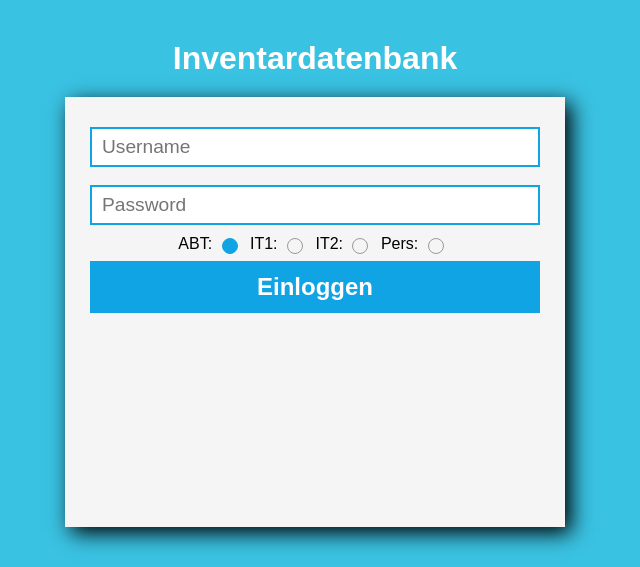
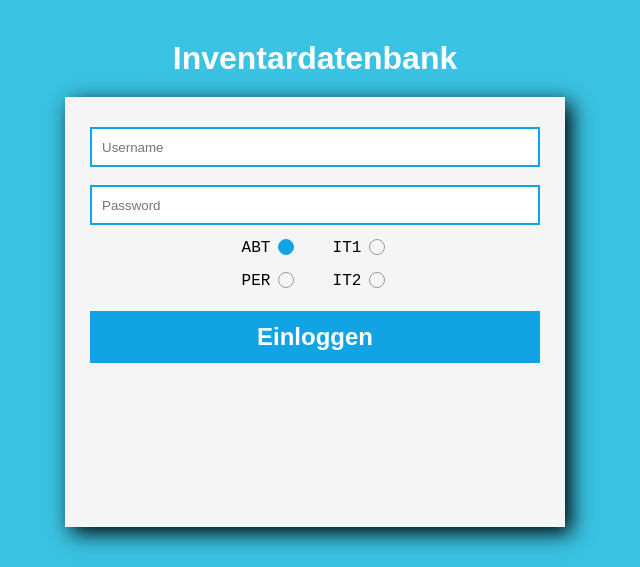
Before and after one commit to mft14/inventar, a PHP site: page /login.php in a window 1280 px wide. Shown: the top 567 px of the page, without its empty margins (325-965 px from the left). Run offline with PHP 8.4, Linux system fonts and the light colour scheme.

Commit message:
Logo geändert zu einem Vektor Logo

```diff
--- a/abteilungsleiter/index.php
+++ b/abteilungsleiter/index.php
@@ -13,7 +13,7 @@
 	<script src="https://ajax.googleapis.com/ajax/libs/jquery/3.6.0/jquery.min.js"></script>
 	<link rel="stylesheet" type="text/css" href="leitung.css">
     <link rel="stylesheet" href="../src/main.css" type="text/css">
-    <link rel="shortcut icon" href="../src/inventarlogo.png">
+    <link rel="shortcut icon" href="../src/inventarlogo.svg">
 </head>
 <body>
     <?php include '../infoleiste.php'; ?>
--- a/it1/index.php
+++ b/it1/index.php
@@ -12,7 +12,7 @@
 <meta charset="utf-8">
   <title>Asset-Management</title>
   <link rel="stylesheet" href="../src/main.css" type="text/css">
-  <link rel="shortcut icon" href="../src/inventarlogo.png">
+  <link rel="shortcut icon" href="../src/inventarlogo.svg">
   <link rel="stylesheet" href="itab2.css"> <!-- Verweis auf die CSS-Datei -->
   <script src="https://ajax.googleapis.com/ajax/libs/jquery/3.6.0/jquery.min.js"></script>
   <script src="itab.js"></script>
--- a/it2/index.php
+++ b/it2/index.php
@@ -16,7 +16,7 @@
 	<script src="https://ajax.googleapis.com/ajax/libs/jquery/3.6.0/jquery.min.js"></script>
 	<script src="einkauf.js"></script> <!-- Verweis auf die JavaScript-Datei -->
     <link rel="stylesheet" href="../src/main.css" type="text/css">
-    <link rel="shortcut icon" href="../src/inventarlogo.png">
+    <link rel="shortcut icon" href="../src/inventarlogo.svg">
 </head>
 <body onload="populateDropdown();populateDropdownRaum()">
     <?php include '../infoleiste.php'; ?>
--- a/login.php
+++ b/login.php
@@ -1,6 +1,7 @@
 <html>
 <body class="bluebackground">
 <link rel="stylesheet" type="text/css" href="src/main.css">
+<link rel="shortcut icon" href="src/inventarlogo.svg">
 
     <h1 style="margin: 10px 0px 20px 0px;" class="center fontwhite">Inventardatenbank</h1>
     <div class="loginbox">
@@ -11,20 +12,27 @@
             <div><input type="password" class="textbox" id="password" name="password" placeholder="Password"/></div>
 
         <div class="radiobox">
-            <label for="abt">ABT:</label>
-            <input class="radio" type="radio" id="abt" name="role" value="abt" checked>
 
-            <label for="it">IT1:</label>
-            <input class="radio" type="radio" id="it1" name="role" value="it1">
-
-            <label for="it2">IT2:</label>
-            <input class="radio" type="radio" id="it2" name="role" value="it2">
-
-            <label for="pers">Pers:</label>
-            <input class="radio" type="radio" id="pers" name="role" value="pers">
+<table class="radiotable">
+    <tr>
+        <td><label for="abt">ABT</label></td>
+        <td><input class="radio" type="radio" id="abt" name="role" value="abt" checked></td>
+        <td class="placeholderradio"></td>
+        <td><label for="it">IT1</label></td>
+        <td><input class="radio" type="radio" id="it1" name="role" value="it1"></td>
+    </tr>
+    <tr>
+        <td><label for="pers">PER</label></td>
+        <td><input class="radio" type="radio" id="pers" name="role" value="pers"></td>
+        <td class="placeholderradio"></td>
+        <td><label for="it2">IT2</label></td>
+        <td><input class="radio" type="radio" id="it2" name="role" value="it2"></td>
+    </tr>
+</table>
 
             <div> <input type="submit" class="loginbutton" value="Einloggen" name="submit" id="submit" /> </div>
         </div>
+
 
 <?php
 session_start();
--- a/personal/index.php
+++ b/personal/index.php
@@ -14,7 +14,7 @@ exit();
         <meta name="viewport" content="width=device-width, initial-scale=1.0">
         <title>Personalverwaltung</title>
         <link rel="stylesheet" href="../src/main.css" type="text/css">
-        <link rel="shortcut icon" href="../src/inventarlogo.png">
+        <link rel="shortcut icon" href="../src/inventarlogo.svg">
         <link rel="stylesheet" href="personal.css" type="text/css">
     </head>
     <body>
--- a/src/main.css
+++ b/src/main.css
@@ -10,6 +10,22 @@ body {
     font-family: Arial, Helvetica, sans-serif;
 }
 
+.radiotable {
+    border-collapse: collapse;
+    border-spacing: 0;
+    /* border: 1px solid black; */
+    width: 30%;
+    height: auto;
+    margin: auto;
+    margin-bottom: 10px;
+    padding: 10px;
+}
+.radiotable tr td {
+    /* border: 1px solid black; */
+    vertical-align: middle;
+    text-align: center;
+}
+
 .center {
     text-align: center;
     margin: auto;
@@ -19,26 +35,25 @@ body {
     color: red;
     font-weight: bolder;
     text-align: center;
-    margin-top: 100px;
-
+    margin-top: 140px;
 }
 
 label {
     display: inline;
     margin-top: 0px;
     font-size: x-large;
-    font-family: Arial, Helvetica, sans-serif;
+    font-family: 'Courier New', Courier, monospace;
 }
+
+.placeholderradio {width: 30px;}
 
 input[type="radio"] {
     appearance: none; /* hide default radio button */
-    display: inline-block;
     width: 16px;
     height: 16px;
+    margin-bottom: 12px;
     border-radius: 50%;
     border: 1px solid #999;
-    margin-right: 8px; /* gap between radio button and label */
-    vertical-align: middle;
 }
 
 input[type="radio"]:checked {
@@ -84,7 +99,6 @@ label {
 .textbox {
     border: 2px solid var(--blau1);
     display: block;
-    font-size: larger;
     height: 40px;
     margin: auto;
     padding: 10px;
@@ -248,7 +262,7 @@ h1.title {
 .loginbox {
     width: 100%; /* Breite des Container */
     height: auto; /* Breite des Container */
-    padding-bottom: 20px;
+    padding-bottom: 80px;
 }
 
 }
```
Also changed, not shown: src/inventarlogo.svg (added).
